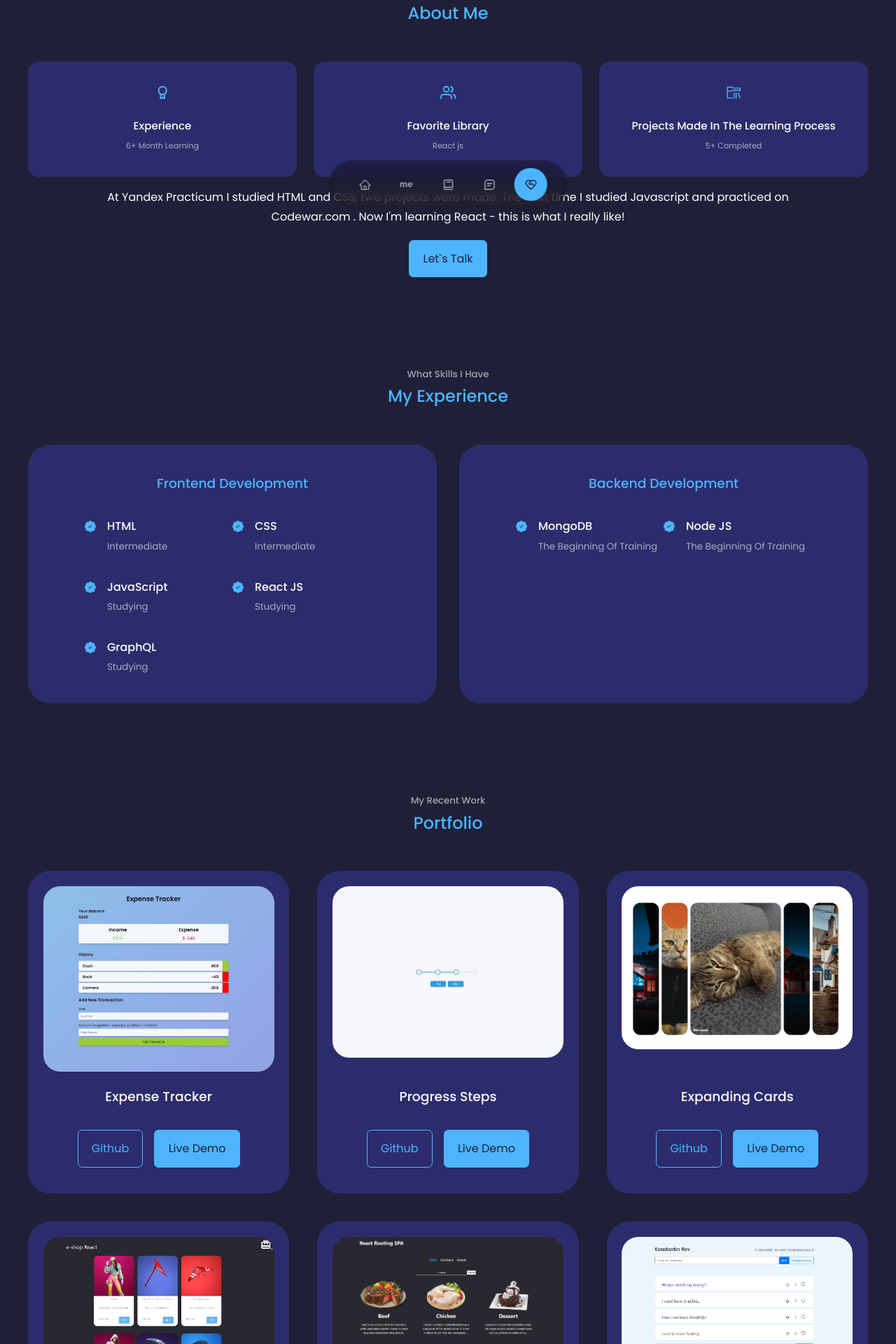
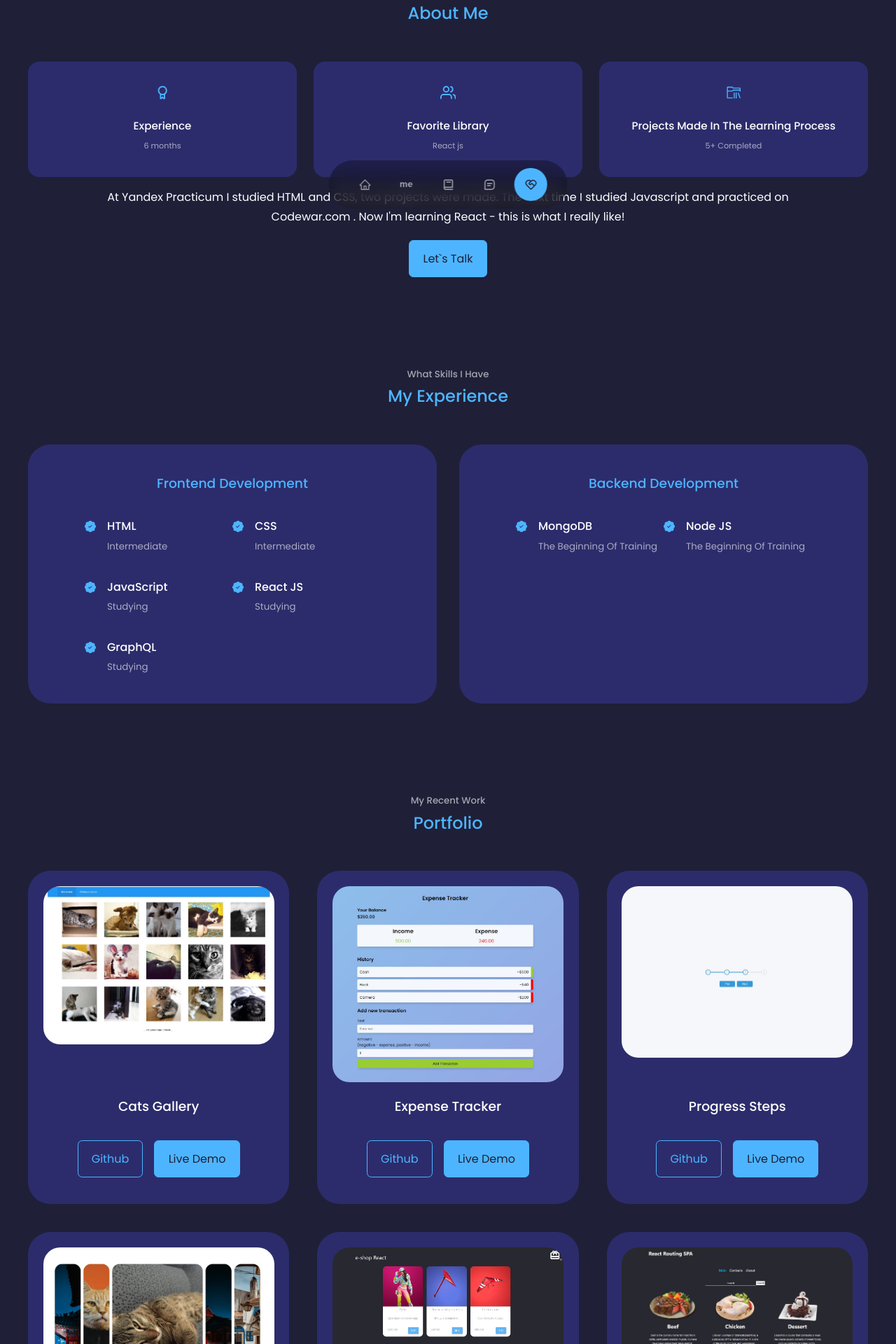
Before and after one commit to kykp/my-portfolio-web, a React (Create React App) app: page / in a window 1280 px wide. Shown: the part 470-2390 px from the top of the page at 70% size. Built offline with nearby package versions, Linux system fonts and the light colour scheme.

Commit message:
added time my learning

```diff
--- a/src/components/about/About.jsx
+++ b/src/components/about/About.jsx
@@ -6,6 +6,23 @@ import {FiUsers} from "react-icons/fi"
 import {VscFolderLibrary} from "react-icons/vsc"
 
 import {useOnScreen} from "../hooks/UseOnScreen"
+
+function whenIamStartLearnJS() {
+  const dateOfStart = new Date("10/01/2021");
+  const currentDate = new Date();
+
+  let Difference_In_Time = currentDate.getTime() - dateOfStart.getTime();
+  let Difference_In_Days = Difference_In_Time / (1000 * 3600 * 24);
+
+  let currentStage = Math.floor(Difference_In_Days/30);
+
+  if (currentStage > 12 ) {
+    return (currentStage / 12) + (currentStage - 12)
+  } else {
+    return currentStage
+  }
+}
+
 
 const About = ({updateData}) => {
   const [ref, visible] = useOnScreen({ threshold: 0.7 });
@@ -33,7 +50,7 @@ const About = ({updateData}) => {
             <article className="about__card">
               <CgAwards className="about__icon"/>
               <h5>Experience</h5>
-              <small>6+ Month Learning</small>
+              <small>{whenIamStartLearnJS()} months</small>
             </article>
 
             <article className="about__card">
--- a/src/components/portfolio/Portfolio.jsx
+++ b/src/components/portfolio/Portfolio.jsx
@@ -9,10 +9,18 @@ import IMG6 from "../../assets/portfolio6.jpg"
 import IMG7 from "../../assets/portfolio7.jpg"
 import IMG8 from "../../assets/portfolio8.jpg"
 import IMG9 from "../../assets/portfolio9.jpg"
+import IMG10 from "../../assets/portfolio10.jpg"
 
 import {useOnScreen} from "../hooks/UseOnScreen"
 
 const data = [
+  {
+    id:10,
+    image: IMG10,
+    title: "Cats Gallery",
+    github: "https://github.com/kykp/frontend-challenge",
+    demo: "https://kykp.github.io/frontend-challenge/"
+  },
   {
     id: 9,
     image: IMG9,
```
Also changed, not shown: src/assets/portfolio10.jpg (added), src/assets/portfolio9.jpg.
